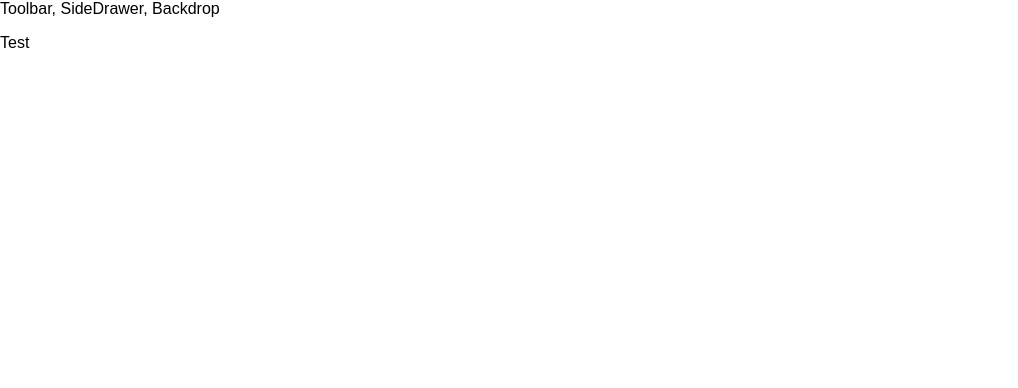
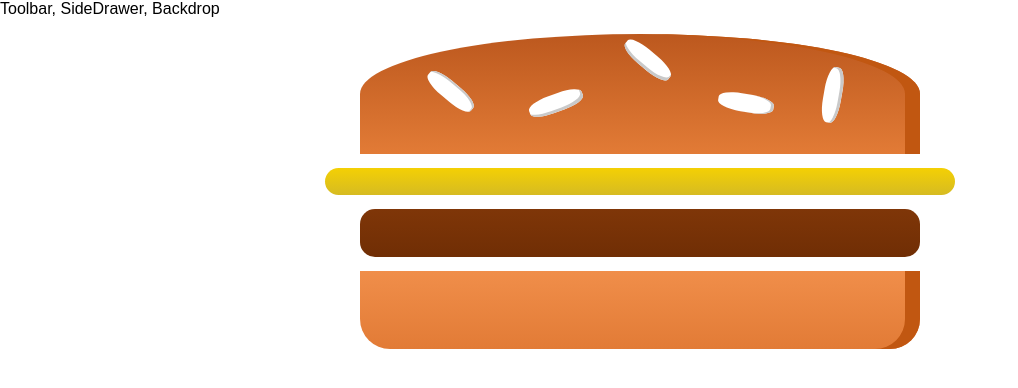
Before and after one commit to Pimonwan/react-complete-guide, a React (Create React App) app: page / in a window 1280 px wide. Shown: the top 388 px of the page, without its empty margins (0-1018 px from the left). Built offline with nearby package versions, Linux system fonts and the light colour scheme; a web font is replaced by a local one.

Commit message:
Add Burger.

```diff
--- a/src/App.js
+++ b/src/App.js
@@ -1,11 +1,12 @@
 import React, { Component } from "react";
 import Layout from "./components/Layout/Layout";
+import BurgerBuilder from "./containers/BurgerBuilder/BurgerBuilder";
 class App extends Component {
   render() {
     return (
       <div>
         <Layout>
-          <p>Test</p>
+          <BurgerBuilder />
         </Layout>
       </div>
     );
--- /dev/null
+++ b/src/components/Burger/Burger.js
@@ -0,0 +1,16 @@
+import React from "react";
+import classes from "./Burger.module.css";
+import BurgerIngredient from "./BurgerIngredient/BurgerIngredient";
+
+const burger = (props) => {
+  return (
+    <div className={classes.Burger}>
+      <BurgerIngredient type="bread-top" />
+      <BurgerIngredient type="cheese" />
+      <BurgerIngredient type="meat" />
+      <BurgerIngredient type="bread-bottom" />
+    </div>
+  );
+};
+
+export default burger;
--- /dev/null
+++ b/src/components/Burger/Burger.module.css
@@ -0,0 +1,29 @@
+.Burger {
+  width: 100%;
+  margin: auto;
+  height: 250px;
+  text-align: center;
+  font-weight: bold;
+  font-size: 1.2rem;
+}
+
+@media (min-width: 500px) and (min-height: 400px) {
+  .Burger {
+    width: 350px;
+    height: 300px;
+  }
+}
+
+@media (min-width: 500px) and (min-height: 401px) {
+  .Burger {
+    width: 450px;
+    height: 400px;
+  }
+}
+
+@media (min-width: 1000px) and (min-height: 700px) {
+  .Burger {
+    width: 700px;
+    height: 600px;
+  }
+}
--- /dev/null
+++ b/src/components/Burger/BurgerIngredient/BurgerIngredient.js
@@ -0,0 +1,45 @@
+import React, { Component } from "react";
+import propTypes from "prop-types";
+import classes from "./BurgerIngredient.module.css";
+
+class BurgerIngredient extends Component {
+  render() {
+    let ingredient = null;
+
+    switch (this.props.type) {
+      case "bread-bottom":
+        ingredient = <div className={classes.BreadBottom}></div>;
+        break;
+      case "bread-top":
+        ingredient = (
+          <div className={classes.BreadTop}>
+            <div className={classes.Seeds1}></div>
+            <div className={classes.Seeds2}></div>
+          </div>
+        );
+        break;
+      case "meat":
+        ingredient = <div className={classes.Meat}></div>;
+        break;
+      case "cheese":
+        ingredient = <div className={classes.Cheese}></div>;
+        break;
+      case "bacon":
+        ingredient = <div className={classes.Bacon}></div>;
+        break;
+      case "salad":
+        ingredient = <div className={classes.Salad}></div>;
+        break;
+      default:
+        ingredient = null;
+    }
+
+    return ingredient;
+  }
+}
+
+BurgerIngredient.propTypes = {
+  type: propTypes.string.isRequired,
+};
+
+export default BurgerIngredient;
--- /dev/null
+++ b/src/components/Burger/BurgerIngredient/BurgerIngredient.module.css
@@ -0,0 +1,112 @@
+.BreadBottom {
+  height: 13%;
+  width: 80%;
+  background: linear-gradient(#f08e4a, #e27b36);
+  border-radius: 0 0 30px 30px;
+  box-shadow: inset -15px 0 #c15711;
+  margin: 2% auto;
+}
+
+.BreadTop {
+  height: 20%;
+  width: 80%;
+  background: linear-gradient(#bc581e, #e27b36);
+  border-radius: 50% 50% 0 0;
+  box-shadow: inset -15px 0 #c15711;
+  margin: 2% auto;
+  position: relative;
+}
+
+.Seeds1 {
+  width: 10%;
+  height: 15%;
+  position: absolute;
+  background-color: white;
+  left: 30%;
+  top: 50%;
+  border-radius: 40%;
+  transform: rotate(-20deg);
+  box-shadow: inset -2px -3px #c9c9c9;
+}
+
+.Seeds1:after {
+  content: "";
+  width: 100%;
+  height: 100%;
+  position: absolute;
+  background-color: white;
+  left: -170%;
+  top: -260%;
+  border-radius: 40%;
+  transform: rotate(60deg);
+  box-shadow: inset -1px 2px #c9c9c9;
+}
+
+.Seeds1:before {
+  content: "";
+  width: 100%;
+  height: 100%;
+  position: absolute;
+  background-color: white;
+  left: 180%;
+  top: -50%;
+  border-radius: 40%;
+  transform: rotate(60deg);
+  box-shadow: inset -1px -3px #c9c9c9;
+}
+
+.Seeds2 {
+  width: 10%;
+  height: 15%;
+  position: absolute;
+  background-color: white;
+  left: 64%;
+  top: 50%;
+  border-radius: 40%;
+  transform: rotate(10deg);
+  box-shadow: inset -3px 0 #c9c9c9;
+}
+
+.Seeds2:before {
+  content: "";
+  width: 100%;
+  height: 100%;
+  position: absolute;
+  background-color: white;
+  left: 150%;
+  top: -130%;
+  border-radius: 40%;
+  transform: rotate(90deg);
+  box-shadow: inset 1px 3px #c9c9c9;
+}
+
+.Meat {
+  width: 80%;
+  height: 8%;
+  background: linear-gradient(#7f3608, #702e05);
+  margin: 2% auto;
+  border-radius: 15px;
+}
+
+.Cheese {
+  width: 90%;
+  height: 4.5%;
+  margin: 2% auto;
+  background: linear-gradient(#f4d004, #d6bb22);
+  border-radius: 20px;
+}
+
+.Salad {
+  width: 85%;
+  height: 7%;
+  margin: 2% auto;
+  background: linear-gradient(#228c1d, #91ce50);
+  border-radius: 20px;
+}
+
+.Bacon {
+  width: 80%;
+  height: 3%;
+  background: linear-gradient(#bf3813, #c45e38);
+  margin: 2% auto;
+}
--- a/src/components/Layout/Layout.js
+++ b/src/components/Layout/Layout.js
@@ -1,10 +1,11 @@
 import React from "react";
 import Aux from "../../hoc/Auxiliary";
+import classes from "./Layout.module.css";
 
 const layout = (props) => (
   <Aux>
     <div>Toolbar, SideDrawer, Backdrop</div>
-    <main>{props.children}</main>
+    <main className={classes.Content}>{props.children}</main>
   </Aux>
 );
 
--- /dev/null
+++ b/src/components/Layout/Layout.module.css
@@ -0,0 +1,3 @@
+.Content {
+  margin-top: 16px;
+}
--- /dev/null
+++ b/src/containers/BurgerBuilder/BurgerBuilder.js
@@ -0,0 +1,15 @@
+import React, { Component } from "react";
+import Aux from "../../hoc/Auxiliary";
+import Burger from "../../components/Burger/Burger";
+
+class BurgerBuilder extends Component {
+  render() {
+    return (
+      <Aux>
+        <Burger />
+      </Aux>
+    );
+  }
+}
+
+export default BurgerBuilder;
```
